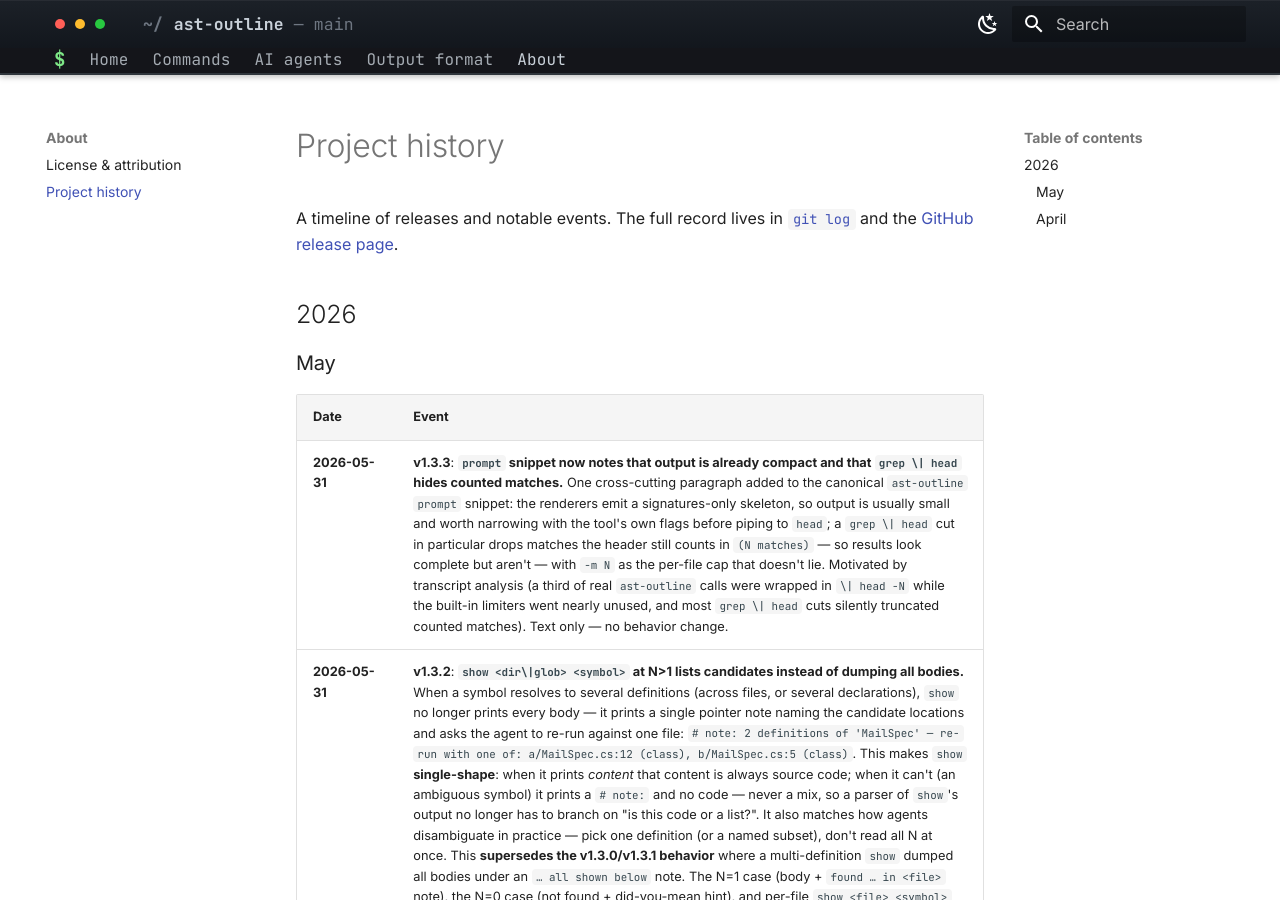
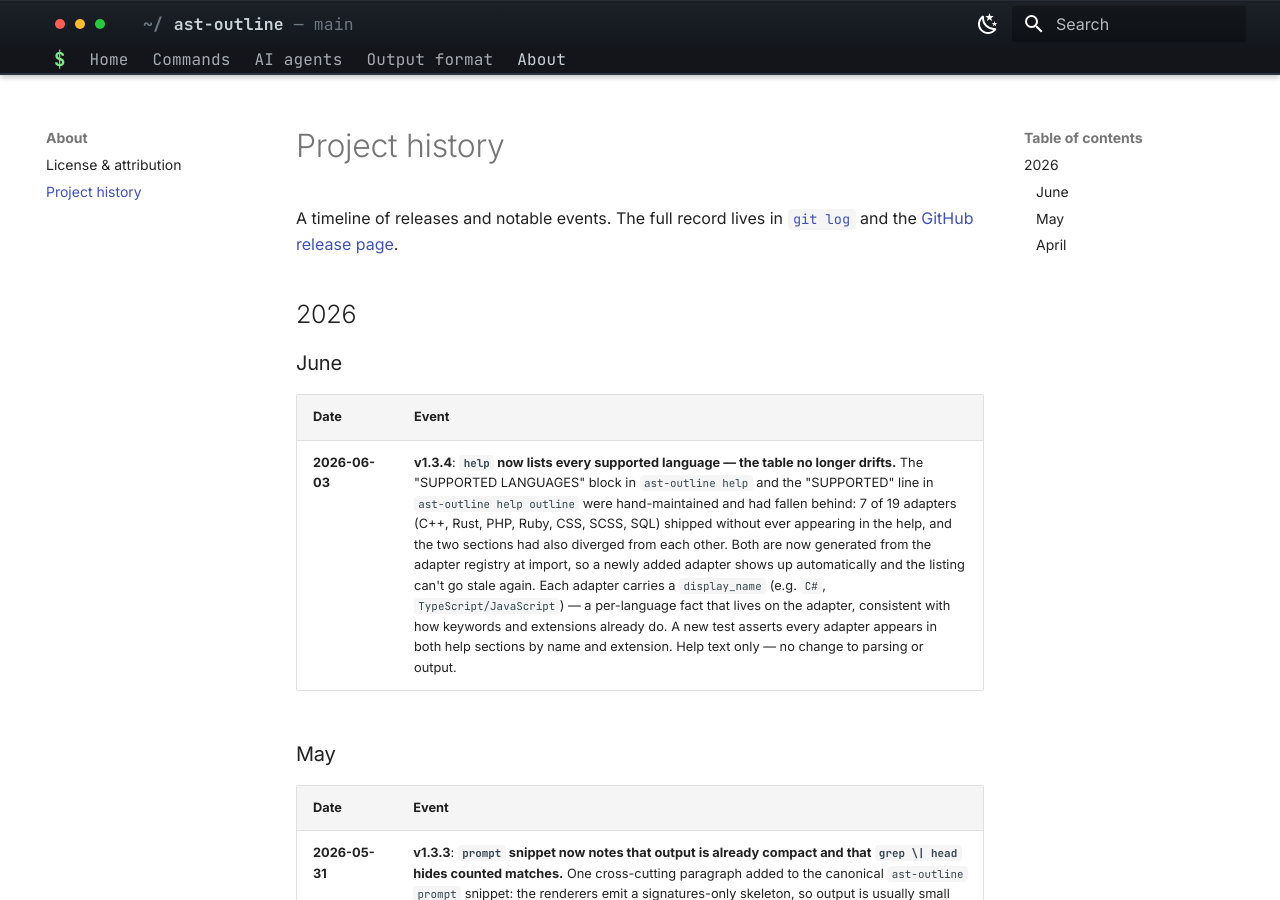
Before and after one commit to ast-outline/ast-outline.github.io, an MkDocs documentation site: the page built from docs/history.md, in a window 1280 px wide and 900 px high. Built offline with MkDocs 1.6.1 and Material for MkDocs 9.7.7, drawn with Linux system fonts in a browser that asks for light colours.

Commit message:
docs: v1.3.4 — help lists all supported languages (generated from adapter registry)

```diff
--- a/docs/history.md
+++ b/docs/history.md
@@ -11,6 +11,12 @@ A timeline of releases and notable events. The full record lives in
 the [GitHub release page](https://github.com/ast-outline/ast-outline/releases).
 
 ## 2026
+
+### June
+
+| Date | Event |
+| --- | --- |
+| **2026-06-03** | **v1.3.4**: **`help` now lists every supported language — the table no longer drifts.** The "SUPPORTED LANGUAGES" block in `ast-outline help` and the "SUPPORTED" line in `ast-outline help outline` were hand-maintained and had fallen behind: 7 of 19 adapters (C++, Rust, PHP, Ruby, CSS, SCSS, SQL) shipped without ever appearing in the help, and the two sections had also diverged from each other. Both are now generated from the adapter registry at import, so a newly added adapter shows up automatically and the listing can't go stale again. Each adapter carries a `display_name` (e.g. `C#`, `TypeScript/JavaScript`) — a per-language fact that lives on the adapter, consistent with how keywords and extensions already do. A new test asserts every adapter appears in both help sections by name and extension. Help text only — no change to parsing or output. |
 
 ### May
 
```
